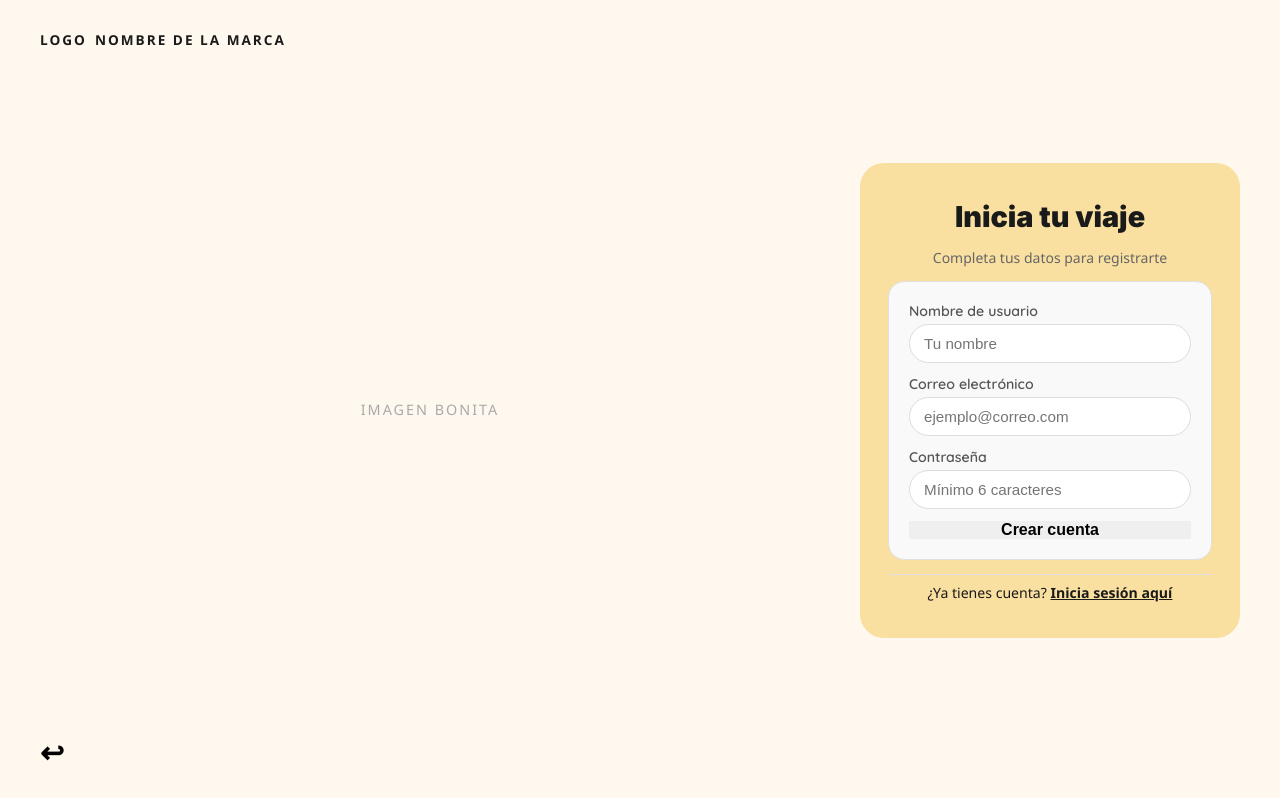
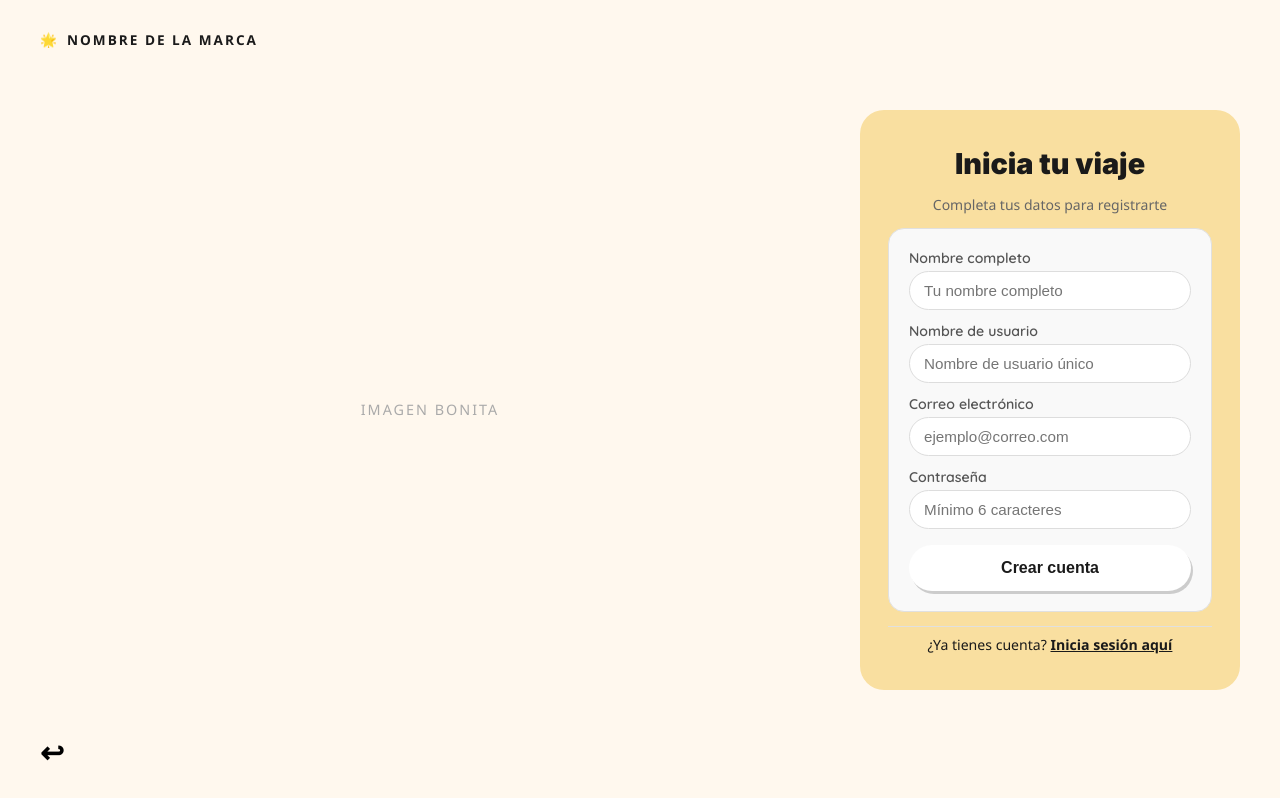
Before and after one commit to rickcafe805-max/proyetoAngular-main, an Angular app: page /registro in a window 1280 px wide. Built offline with nearby package versions, Linux system fonts and the light colour scheme.

Commit message:
Primera Correccion

```diff
--- a/src/app/components/registro/registro.html
+++ b/src/app/components/registro/registro.html
@@ -1,7 +1,7 @@
 <div class="tarjetaInicio">
   <div class="col-izquierda">
     <div class="logo-area">
-      <span>LOGO</span>
+      <span>🌟</span>
       <span>NOMBRE DE LA MARCA</span>
     </div>
     <div class="imagen-area">IMAGEN BONITA</div>
@@ -13,9 +13,15 @@
     <div class="subtitulo">Completa tus datos para registrarte</div>
 
     <div class="recuadro-formulario">
+
+      <div class="grupo-formulario">
+        <label>Nombre completo</label>
+        <input type="text" [(ngModel)]="nombre" placeholder="Tu nombre completo">
+      </div>
+
       <div class="grupo-formulario">
         <label>Nombre de usuario</label>
-        <input type="text" [(ngModel)]="nombre" placeholder="Tu nombre">
+        <input type="text" [(ngModel)]="username" placeholder="Nombre de usuario único">
       </div>
 
       <div class="grupo-formulario">
@@ -28,9 +34,9 @@
         <input type="password" [(ngModel)]="password" placeholder="Mínimo 6 caracteres">
       </div>
 
-      <p class="error-mensaje" *ngIf="error">{{ error }}</p>
+      <p class="error-mensaje" *ngIf="error" style="color:red; font-size:0.85rem">{{ error }}</p>
 
-    <button class="btn-crear" (click)="continuar()">Crear cuenta</button>
+      <button class="boton" (click)="continuar()">Crear cuenta</button>
     </div>
 
     <div class="opciones">
--- a/src/app/components/registro/registro.ts
+++ b/src/app/components/registro/registro.ts
@@ -11,8 +11,7 @@ import { RegistroEstadoService } from '../../services/registro-estado.service';
   templateUrl: './registro.html',
   styleUrl: './registro.css',
 })
-export class Registro {
-email: any;
+  export class Registro {
   constructor(
     private estado: RegistroEstadoService,
     private router: Router
@@ -25,13 +24,19 @@ email: any;
   error = '';
 
   continuar() {
-    if (!this.nombre || !this.username || !this.correo || !this.password) {
+    if (!this.nombre.trim() || !this.username.trim() ||
+          !this.correo.trim() || !this.password.trim()) {
       this.error = 'Por favor completa todos los campos.';
       return;
     }
-    this.estado.nombre = this.nombre;
-    this.estado.username = this.username;
-    this.estado.correo = this.correo;
+    if (this.password.length < 6) {
+      this.error = 'La contraseña debe tener al menos 6 caracteres.';
+      return;
+    }
+    this.error = '';
+    this.estado.nombre = this.nombre.trim();
+    this.estado.username = this.username.trim();
+    this.estado.correo = this.correo.trim();
     this.estado.password = this.password;
     this.router.navigate(['/cuestionario1']);
   }
--- a/src/app/interceptors/auth.interceptor.ts
+++ b/src/app/interceptors/auth.interceptor.ts
@@ -7,15 +7,17 @@ export const authInterceptor: HttpInterceptorFn = (req, next) => {
   const router = inject(Router);
   const token = localStorage.getItem('token');
 
-  const authReq = token
-    ? req.clone({
-        setHeaders: { Authorization: `Bearer ${token}` }
-      })
+  // Solo agregar token si existe Y no es una ruta pública
+  const rutasPublicas = ['/auth/register', '/auth/login'];
+  const esPublica = rutasPublicas.some(r => req.url.includes(r));
+
+  const authReq = token && !esPublica
+    ? req.clone({ setHeaders: { Authorization: `Bearer ${token}` } })
     : req;
 
   return next(authReq).pipe(
     catchError((error: HttpErrorResponse) => {
-      if (error.status === 401) {
+      if (error.status === 401 && !esPublica) {
         localStorage.removeItem('token');
         router.navigate(['/inicio']);
       }
```
